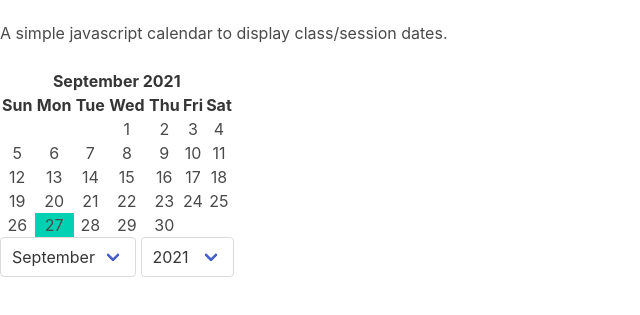
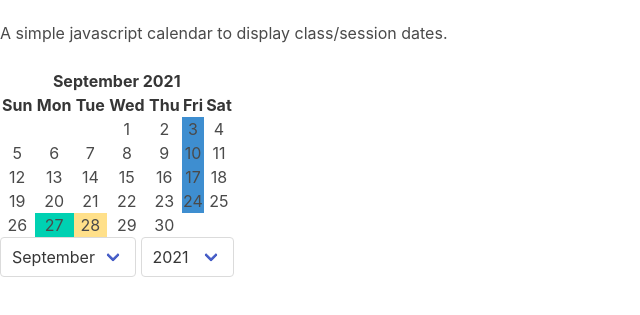
Before and after one commit to danielvoweb/simple-calendar, a website: page public/index.html in a window 1280 px wide. Shown: the part 39-354 px from the top of the page, without its empty margins (0-640 px from the left). Drawn offline with nearby package versions, Linux system fonts and the light colour scheme.

Commit message:
feat: displays session dates on calendar

```diff
--- a/public/index.html
+++ b/public/index.html
@@ -53,16 +53,25 @@
       // TODO: 1 class per week on a given day for a week number of sessions
       const sessions = [
         {
-          name: 'session name',
+          name: 'session 2',
           weeks: 6,
-          startDate: new Date(2021, 8, 28)
+          startDate: new Date(2021, 8, 28, 18, 30)
+        },
+        {
+          name: 'session 2',
+          weeks: 6,
+          startDate: new Date(2021, 8, 3, 17, 30)
         }
       ];
 
       const calculateSessionDates = (session) => {
         const dates = [...Array(session.weeks)];
         return dates.map((date, index) => {
-          return new Date(new Date().setDate(session.startDate.getDate() + index * 7));
+          return new Date(
+            new Date(new Date().setHours(0, 0, 0, 0)).setDate(
+              session.startDate.getDate() + index * 7
+            )
+          ).toString();
         });
       };
 
@@ -108,7 +117,8 @@
         days,
         currentMonth,
         currentYear,
-        today
+        today,
+        sessions
       ) => {
         const body = el.querySelector('tbody');
         removeChildren(body);
@@ -127,21 +137,32 @@
           32 - new Date(currentMonth, currentYear, 32).getDate();
         const weeksInMonth = Math.ceil(daysInMonth / 7);
 
-        const isDate = (
-          selectedDate,
-          calendarDate,
-          calendarMonth,
-          calendarYear
-        ) => {
+        const isToday = (today, date, currentMonth, currentYear) => {
           return (
-            selectedDate.getDate() == date &&
-            selectedDate.getMonth() == calendarMonth &&
-            selectedDate.getFullYear() == calendarYear
+            today.getDate() == date &&
+            today.getMonth() == currentMonth &&
+            today.getFullYear() == currentYear
           );
         };
 
-        const isToday = (today, date, currentMonth, currentYear) => {
-          return isDate(today, date, currentMonth, currentYear);
+        const calculatedSessionDates = sessions.map((session) => {
+          return [...calculateSessionDates(session)];
+        });
+
+        const isSessionDate = (
+          sessionDates,
+          date,
+          currentMonth,
+          currentYear
+        ) => {
+          return sessionDates.includes(
+            new Date(currentYear, currentMonth, date, 0, 0).toString()
+          );
+        };
+
+        const sessionColors = {
+          0: 'has-background-warning',
+          1: 'has-background-info'
         };
 
         let date = 1;
@@ -149,15 +170,19 @@
           const weekRow = document.createElement('tr');
           for (let indexDays = 0; indexDays < 7; indexDays++) {
             const day = document.createElement('td');
-            if (isToday(today, date, currentMonth, currentYear))
-              day.setAttribute('class', 'has-background-primary');
-
             if (
               (indexWeeks == 0 && indexDays < firstDayOfMonth) ||
               date > daysInMonth
             ) {
               day.textContent = '';
             } else {
+              if (isToday(today, date, currentMonth, currentYear))
+                day.setAttribute('class', 'has-background-primary');
+
+              calculatedSessionDates.forEach((session, index) => {
+                if (isSessionDate(session, date, currentMonth, currentYear))
+                  day.setAttribute('class', sessionColors[index]);
+              });
               day.textContent = date;
               date++;
             }
@@ -167,7 +192,15 @@
         }
       };
 
-      renderBody(document, el, days, currentMonth, currentYear, today);
+      renderBody(
+        document,
+        el,
+        days,
+        currentMonth,
+        currentYear,
+        today,
+        sessions
+      );
 
       // Build Footer Selector
       const selectMonth = el.querySelector('tfoot [data-month]');
@@ -192,14 +225,30 @@
         const selectedMonth = e.currentTarget.selectedOptions[0].value;
         const selectedYear = selectYears.selectedOptions[0].value;
         renderHeader(el, months, selectedMonth, selectedYear);
-        renderBody(document, el, days, selectedMonth, selectedYear, today);
+        renderBody(
+          document,
+          el,
+          days,
+          selectedMonth,
+          selectedYear,
+          today,
+          sessions
+        );
       });
 
       selectYears.addEventListener('change', (e) => {
         const selectedMonth = selectMonth.selectedOptions[0].value;
         const selectedYear = e.currentTarget.selectedOptions[0].value;
         renderHeader(el, months, selectedMonth, selectedYear);
-        renderBody(document, el, days, selectedMonth, selectedYear, today);
+        renderBody(
+          document,
+          el,
+          days,
+          selectedMonth,
+          selectedYear,
+          today,
+          sessions
+        );
       });
     </script>
   </body>
```
